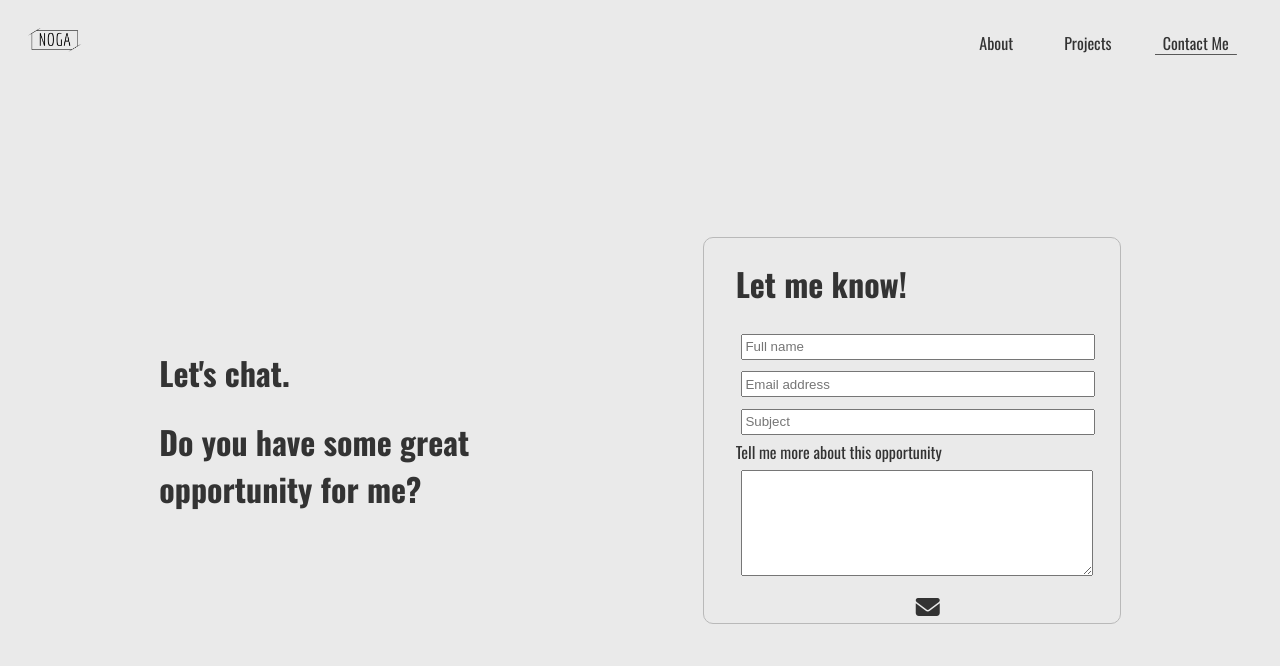
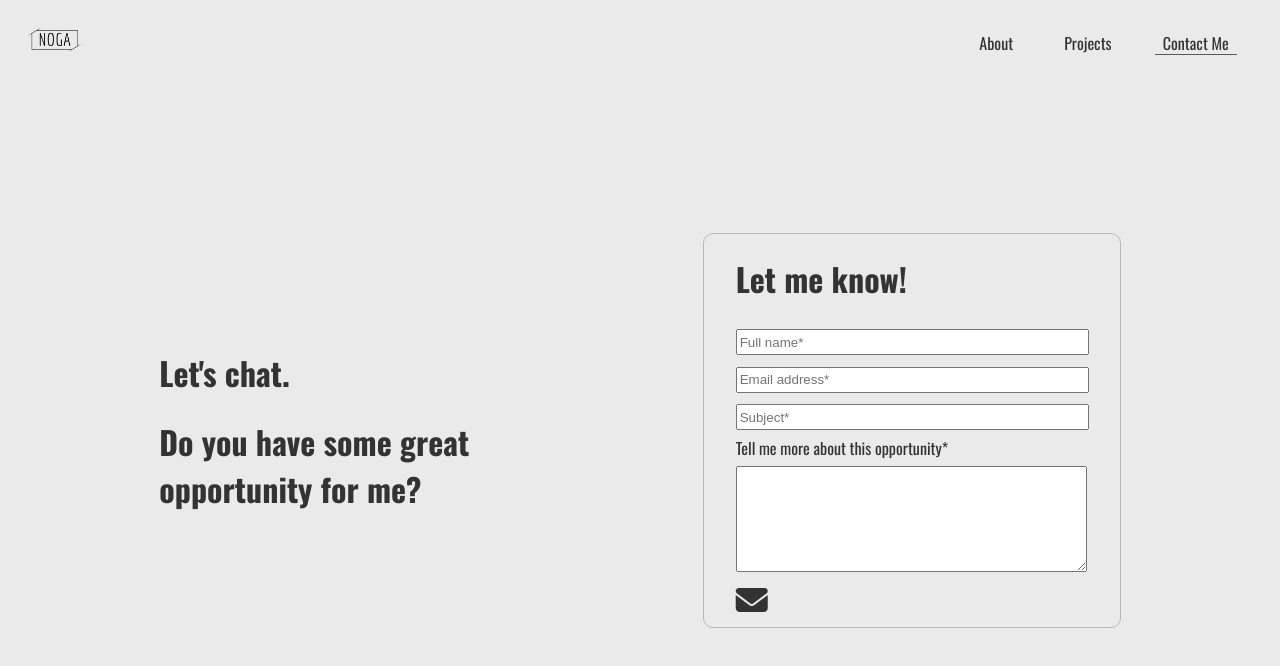
Before and after one commit to NogaTal98/portfolio, a React (Create React App) app: page /ContactMe in a window 1280 px wide. Shown: the top 666 px of the page. Built offline with nearby package versions, Linux system fonts and the light colour scheme.

Commit message:
redesign and update function of contact form

```diff
--- a/src/App.css
+++ b/src/App.css
@@ -251,7 +251,18 @@
 }
 
 .mail-icon {
-  text-align: center;
+  text-align: left;
+  margin-bottom: 2%;
+  border: 0ch;
+  background-color: transparent;
+  cursor: pointer;
+  padding: 0%;
+  font-size: xx-large;
+  color: #333;
+}
+
+.mail-icon:hover {
+  color: black;
 }
 
 .contactInfo {
@@ -265,12 +276,9 @@ input, textarea {
   width: 90%;
   height: 20px;
   margin: 1.5%;
+  margin-left: 0;
 }
 
 textarea {
   height: 100px;
 }
-
-.input:required {
-  content:" *";
-}
--- a/src/pages/ContactMe.js
+++ b/src/pages/ContactMe.js
@@ -21,26 +21,22 @@ function ContactMe() {
         </div>
           <div className="contactInfo">
             <h1>Let me know!</h1>
-            <form>
+            <form action={`mailto:isanyo.noga@gmail.com?subject=${subject}&body=${message}`} method="post">
               <div className="form-group">
-                <input type="text" id="name" name="name" placeholder="Full name" required/>
+                <input type="text" id="name" name="name" placeholder="Full name*" required/>
               </div>
               <div className="form-group">
-                <input type="email" id="email" name="email" placeholder="Email address" required/>
+                <input type="email" id="email" name="email" placeholder="Email address*"required/>
               </div>
               <div className="form-group">
-                <input id="subject" name="subject" placeholder="Subject" onChange={handelSubjectChange} required/>
+                <input id="subject" name="subject" placeholder="Subject*" onChange={handelSubjectChange} required/>
               </div>
               <div className="form-group">
-                Tell me more about this opportunity <br/>
-                <textarea id="message" name="message" onChange={handelMessageChange}></textarea>
+                Tell me more about this opportunity* <br/>
+                <textarea id="message" name="message" onChange={handelMessageChange} required></textarea>
               </div>
-              <div className="social-links mail-icon">
-                <a href={`mailto:isanyo.noga@gmail.com?subject=${subject}&body=${message}`}
-                    target="_blank">
-                  <i class="fa-solid fa-envelope"></i>
-                </a>
-              </div>
+              <button type="submit" className="social-links mail-icon"> <i class="fa-solid fa-envelope"></i> </button>
+
             </form>
           </div>
       </div>
```
